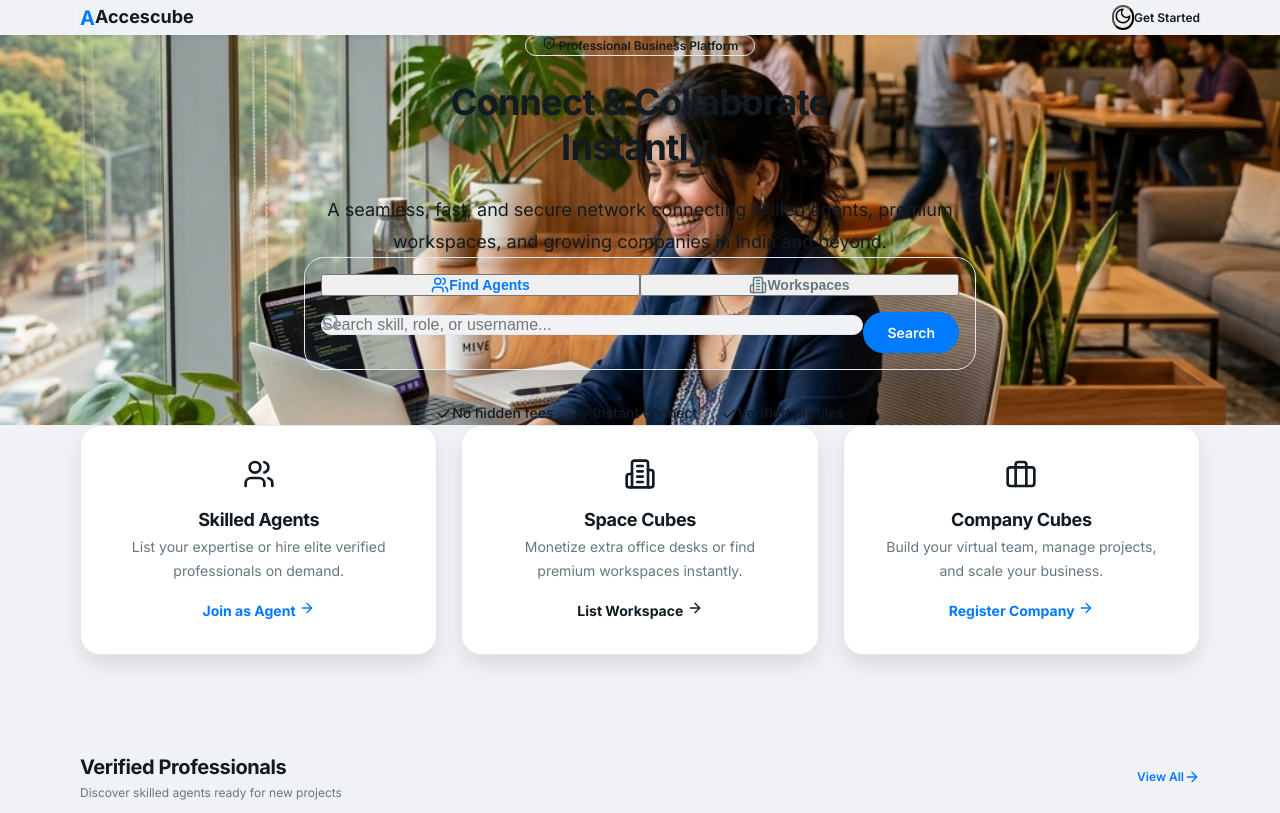
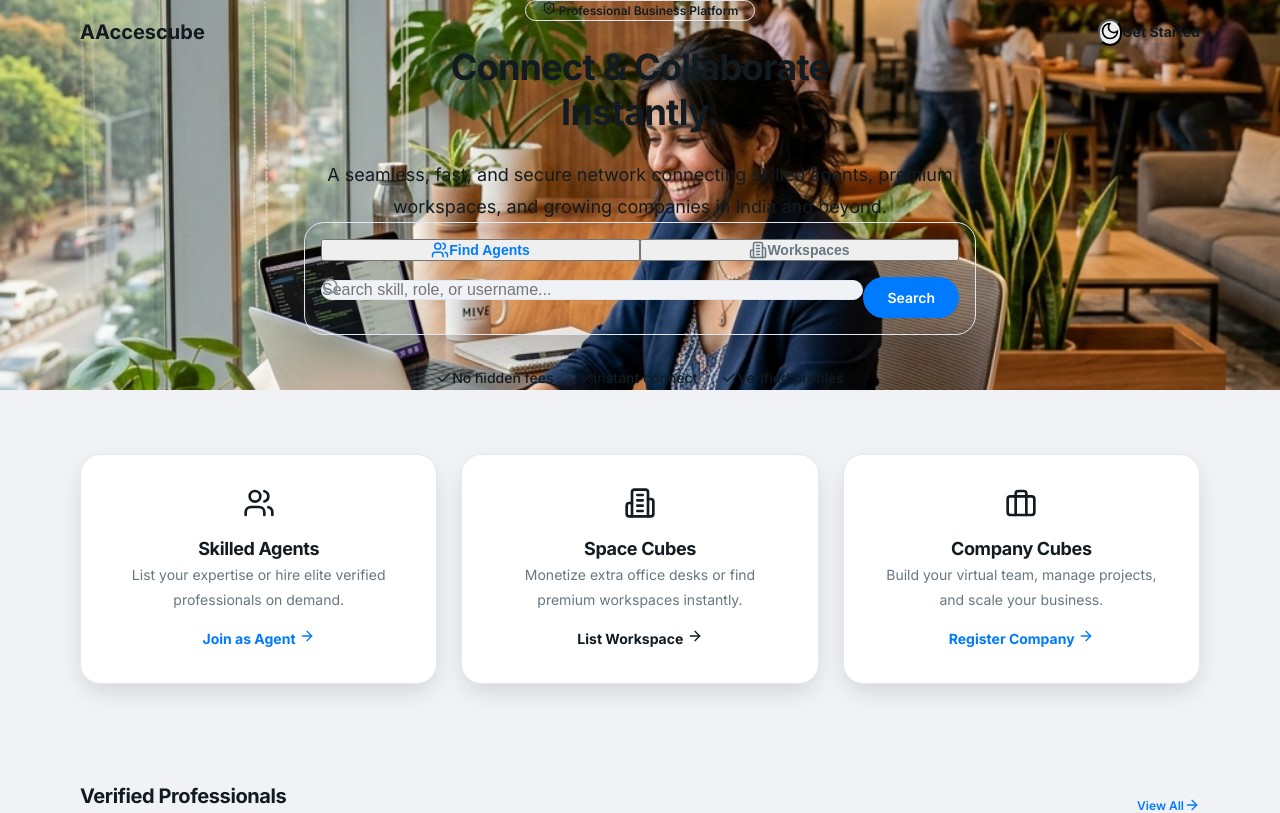
Before and after one commit to accescube/accescube, a React (Vite) app: page / in a window 1280 px wide. Shown: the top 813 px of the page. Built offline with nearby package versions, Linux system fonts and the light colour scheme; no server answers; the database is empty.

Commit message:
Fix section alignment - floating header, improved hero glassmorphism, remove overlapping margins

```diff
--- a/src/pages/Landing.jsx
+++ b/src/pages/Landing.jsx
@@ -36,35 +36,35 @@ function Landing() {
 
     return (
         <div className="min-h-screen bg-secondary text-primary font-ui">
-            {/* WhatsApp Inspired Top Header */}
-            <header className="sticky top-0 z-50 bg-primary-500 text-white shadow-md">
-                <div className="max-w-6xl mx-auto px-4 py-3 flex items-center justify-between">
+            {/* Transparent Floating Header */}
+            <header className="absolute top-0 w-full z-50 bg-transparent border-b border-white/10">
+                <div className="max-w-6xl mx-auto px-4 py-4 flex items-center justify-between">
                     <div className="flex items-center gap-3">
-                        <div className="w-9 h-9 rounded-full bg-white text-primary-500 flex items-center justify-center font-bold text-xl shadow-sm">
+                        <div className="w-10 h-10 rounded-full bg-white text-primary-600 flex items-center justify-center font-bold text-xl shadow-lg">
                             A
                         </div>
-                        <Link to="/" className="font-bold text-lg tracking-tight">
+                        <Link to="/" className="font-bold text-xl tracking-tight text-white drop-shadow-md">
                             Accescube
                         </Link>
                     </div>
 
-                    <div className="flex items-center gap-2 md:gap-4">
+                    <div className="flex items-center gap-3 md:gap-5">
                         <button
                             onClick={toggleTheme}
                             aria-label="Toggle theme"
-                            className="p-2 text-white/90 hover:text-white hover:bg-white/10 rounded-full transition"
+                            className="p-2.5 text-white/90 hover:text-white hover:bg-white/20 rounded-full transition backdrop-blur-sm"
                         >
-                            {theme === 'dark' ? <Sun size={18} /> : <Moon size={18} />}
+                            {theme === 'dark' ? <Sun size={20} /> : <Moon size={20} />}
                         </button>
                         <Link
                             to="/login"
-                            className="text-sm font-medium px-3 py-1.5 hover:bg-white/10 rounded-full transition hidden sm:block"
+                            className="text-sm font-semibold text-white px-4 py-2 hover:bg-white/20 rounded-full transition backdrop-blur-sm hidden sm:block"
                         >
                             Sign in
                         </Link>
                         <Link
                             to="/register"
-                            className="bg-white text-primary-600 font-semibold text-xs md:text-sm px-5 py-2 rounded-full shadow-sm hover:bg-primary-100 transition"
+                            className="bg-white text-primary-600 font-bold text-sm px-6 py-2.5 rounded-full shadow-lg hover:bg-primary-50 transition hover:scale-105 transform duration-200"
                         >
                             Get Started
                         </Link>
@@ -152,7 +152,7 @@ function Landing() {
             </section>
 
             {/* Quick Action Cards (WhatsApp Style Panel) */}
-            <section className="max-w-6xl mx-auto px-4 -mt-12 relative z-20 mb-16">
+            <section className="max-w-6xl mx-auto px-4 py-16 relative z-20">
                 <div className="grid grid-cols-1 md:grid-cols-3 gap-6">
                     <div className="bg-elevated p-8 rounded-2xl shadow-xl border border-light flex flex-col items-center text-center transition hover:shadow-2xl hover:-translate-y-1">
                         <div className="w-16 h-16 rounded-2xl bg-primary-100 text-primary-600 flex items-center justify-center font-bold mb-4">
```
